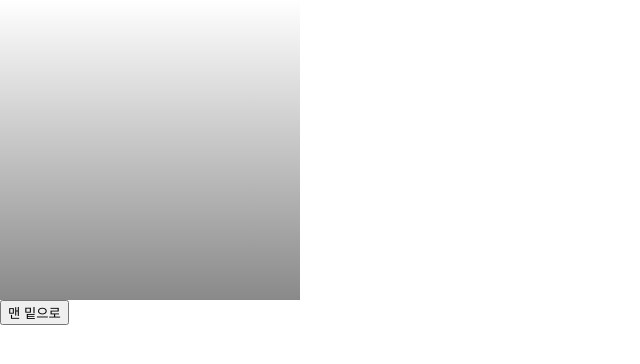
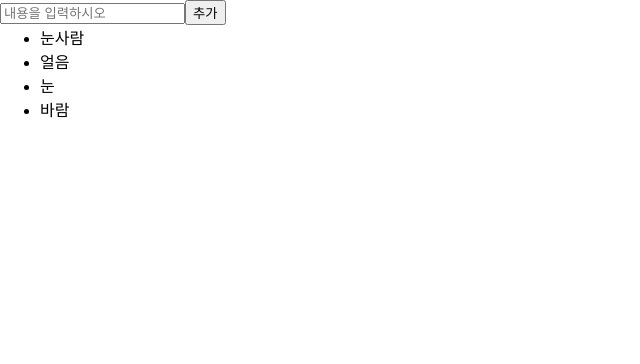
Before and after one commit to JwaSangHeon/react-basic, a React (Create React App) app: page / in a window 1280 px wide. Shown: the top 364 px of the page, without its empty margins (0-640 px from the left). Built offline with nearby package versions, Linux system fonts and the light colour scheme.

Commit message:
컴포넌트 반복,map과 filter를 이용해 요소 컨트롤

```diff
--- a/src/App.js
+++ b/src/App.js
@@ -6,6 +6,7 @@
 import EventPractice from './EventPractice';
 import ValidationSample from './ValidationSample';
 import ScrollBox from './ScrollBox';
+import IterationSample from './IterationSample';
 
 // const App = () => {
 //   return (
@@ -24,10 +25,11 @@
     return (
       // <ValidationSample />
       <>
-        <ScrollBox ref={(ref) => (this.scrollBox = ref)} />
+        {/* <ScrollBox ref={(ref) => (this.scrollBox = ref)} />
         <button onClick={() => this.scrollBox.scrollToBottom()}>
           맨 밑으로
-        </button>
+        </button> */}
+        <IterationSample />
       </>
     );
   }
--- /dev/null
+++ b/src/IterationSample.js
@@ -0,0 +1,45 @@
+import React from 'react';
+import { useState } from 'react';
+
+const IterationSample = () => {
+  const [names, setNames] = useState([
+    { id: 1, text: '눈사람' },
+    { id: 2, text: '얼음' },
+    { id: 3, text: '눈' },
+    { id: 4, text: '바람' },
+  ]);
+  const [inputText, setInputText] = useState('');
+  const [nextId, setNextId] = useState(5);
+
+  const onChange = (e) => {
+    setInputText(e.target.value);
+  };
+
+  const onClick = () => {
+    setNames([...names, { id: nextId, text: inputText }]);
+    setNextId((prev) => prev + 1);
+    setInputText('');
+  };
+
+  const onRemove = (id) => {
+    setNames(names.filter((name) => name.id !== id));
+  };
+  const nameList = names.map((name) => (
+    <li key={name.id} onDoubleClick={() => onRemove(name.id)}>
+      {name.text}
+    </li>
+  ));
+  return (
+    <>
+      <input
+        value={inputText}
+        placeholder="내용을 입력하시오"
+        onChange={onChange}
+      />
+      <button onClick={onClick}>추가</button>
+      <ul>{nameList}</ul>
+    </>
+  );
+};
+
+export default IterationSample;
```
